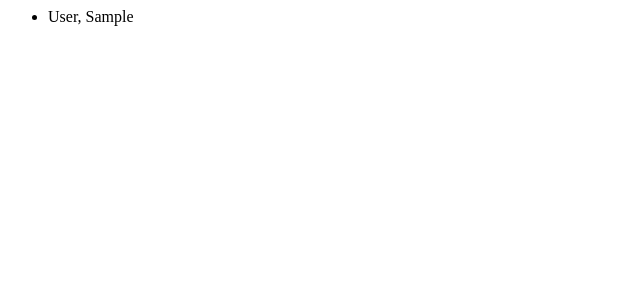
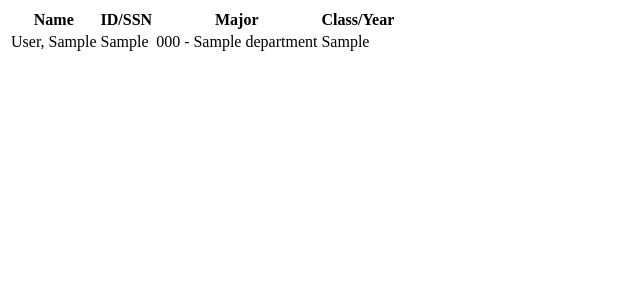
Before and after one commit to siwest/University-Registration-System, a Django app: page /registration/students/1 in a window 1280 px wide. Before the commit the part shown is almost empty. Shown: the top 300 px of the page, without its empty margins (0-640 px from the left). Run offline with Django 3.2, Linux system fonts and the light colour scheme; tables that the repository leaves empty hold one stand-in row (values such as "Sample post"); parts of the project's set-up code (start-up, migrations or seed data) failed here and were passed over.

Commit message:
Adds detailed info for students and formats in table

```diff
--- a/templates/registration/student_list.html
+++ b/templates/registration/student_list.html
@@ -1,5 +1,14 @@
-<ul id="students">
+<table id="students">
+	<th>Name</th>
+	<th>ID/SSN</th>
+	<th>Major</th>
+	<th>Class/Year</th>
 	{% for student in student_list %}
-	<li> {{ student.last_name }}, {{ student.first_name }} </li>
+	<tr>
+		<td>{{ student.last_name }}, {{ student.first_name }}</td>
+		<td>{{ student.ssn }}</td>
+		<td>{{ student.major }}</td>
+		<td>{{ student.year }}</td>
+	</tr>
 	{% endfor%}
-</ul>
+</table>
```
